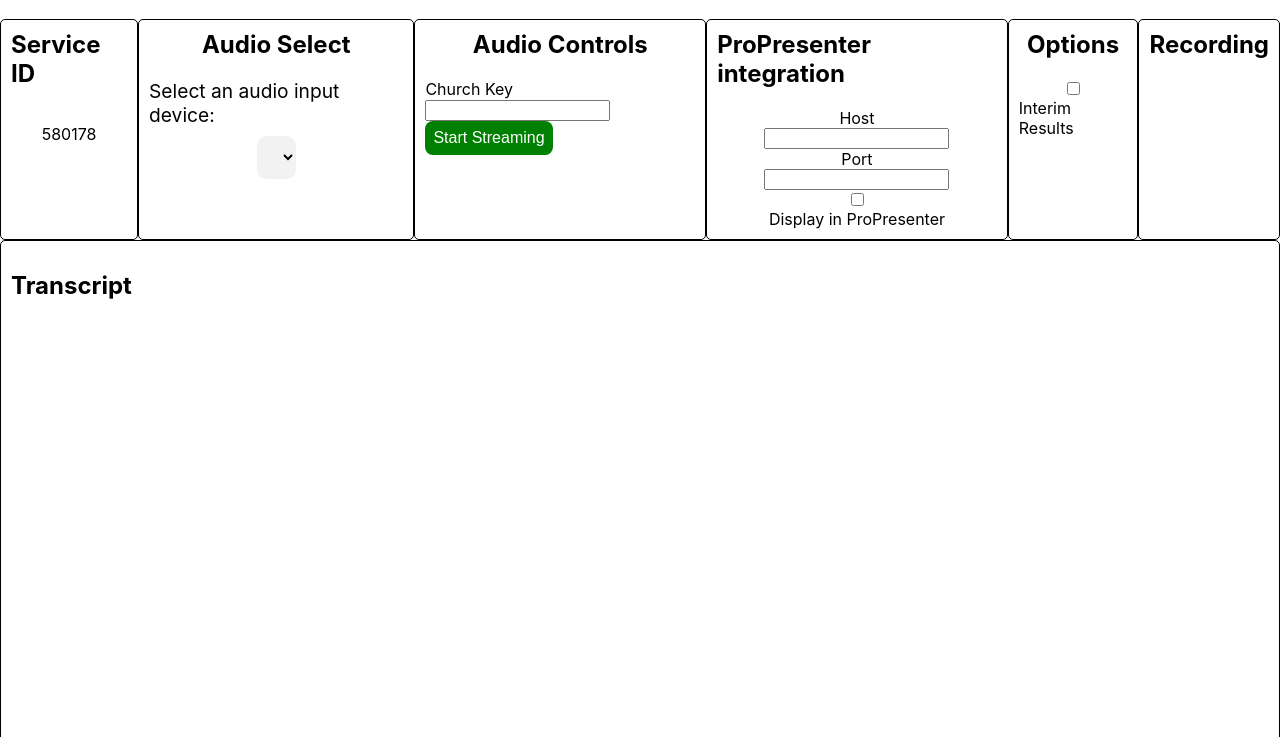
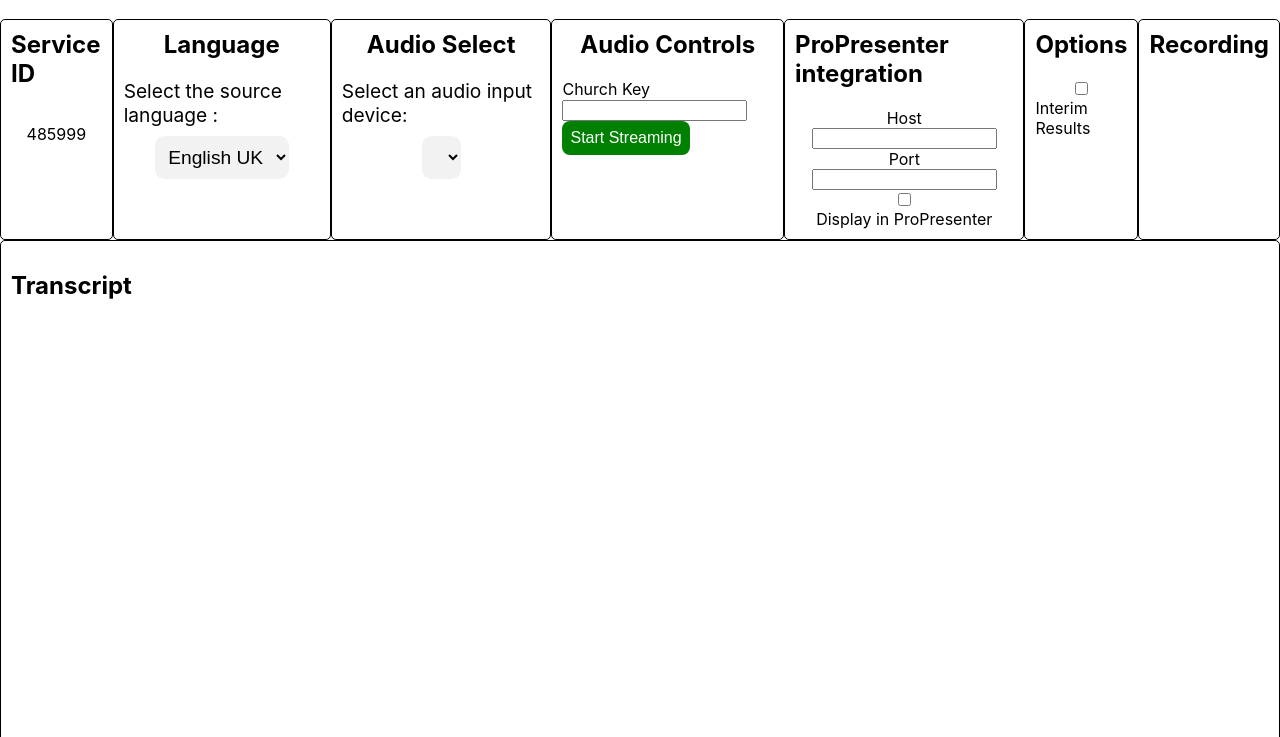
Before and after one commit to hartmanbfl/transcript-translate-server, a website: page views/control.html in a window 1280 px wide. Shown: the part 63-800 px from the top of the page. Drawn offline with nearby package versions, Linux system fonts and the light colour scheme; no server answers.

Commit message:
Added support for multiple input languages.  Also removed hardcoding of Service ID

```diff
--- a/public/js/control.js
+++ b/public/js/control.js
@@ -45,10 +45,7 @@ const setupDeepgram = () => {
         await getMicrophone();
 
         const churchKey = document.querySelector('#key').value;
-        //const serviceId = sessionStorage.getItem('serviceId');
-
-        // Hackathon hardcode
-        const serviceId = '580178';
+        const serviceId = sessionStorage.getItem('serviceId');
 
         // Validate the key with server/Deepgram
         const resp = await fetch('/auth', {
@@ -62,8 +59,8 @@ const setupDeepgram = () => {
 
         document.querySelector('#audioForm').style.display = "none";
 
-        const deepgramURL = `wss://api.deepgram.com/v1/listen?language=en-GB`
-        ws = new WebSocket(deepgramURL, ['token', resp.deepgramToken])
+        const deepgramUrl = buildDeepgramUrl();
+        ws = new WebSocket(deepgramUrl, ['token', resp.deepgramToken])
         ws.onopen = startStreamingToDeepgram;
         ws.onmessage = handleDeepgramResponse;
         ws.onclose = () => {
@@ -84,7 +81,9 @@ const setupDeepgram = () => {
 
 const buildDeepgramUrl = () => {
     const deepgramUrl = `wss://api.deepgram.com/v1/listen`;
+    const locale = `?language=${selectedLocale}`;
 
+    return `${deepgramUrl}${locale}`;
 }
 
 const startStreamingToDeepgram = () => {
@@ -141,6 +140,28 @@ const handleDeepgramResponse = async (message) => {
     }
 }
 
+let selectedLocale = "en-GB";
+const setupSourceLanguage = () => {
+    const localeDropDown = document.getElementById('langInputSelect');
+    const locales = [
+        { value: 'en-GB', text: 'English UK' },
+        { value: 'en-US', text: 'English US' },
+        { value: 'de', text: 'German' },
+        { value: 'es', text: 'Spanish' }
+    ];
+
+    locales.forEach(locale => {
+        const option = document.createElement("option");
+        option.value = locale.value;
+        option.text = locale.text;
+        localeDropDown.add(option);
+    });
+
+    localeDropDown.addEventListener("change", () => {
+        selectedLocale = localeDropDown.value;
+    });
+}
+
 let useInterim = false;
 let pushToProPresenter = false;
 
@@ -190,14 +211,15 @@ window.addEventListener("load", async () => {
     } else {
         serviceCode = sessionStorage.getItem('serviceId');
     }
-    // HARDCODE FOR HACKATHON
-    serviceCode = "580178";
 
     serviceId.innerHTML = serviceCode;
 
     // Populate the dropdown list of audio input devices
     await getUserAudioDevices();
 
+    // Populate the dropdown lists of input languages
+    setupSourceLanguage();
+
     setupDeepgram();
 
 });
--- a/views/control.html
+++ b/views/control.html
@@ -13,6 +13,11 @@
             <div class="button-box">
                 <h2>Service ID</h2>
                 <p id="serviceId"></p>
+            </div>
+            <div class="button-box">
+                <h2>Language</h2>
+                <label for="langInputSelect">Select the source language :</label>
+                <select id="langInputSelect" class="drop-down-selector"></select>
             </div>
             <div class="button-box">
                 <h2>Audio Select</h2>
```
Also changed, not shown: views/participant.html (+1 -0 lines).
